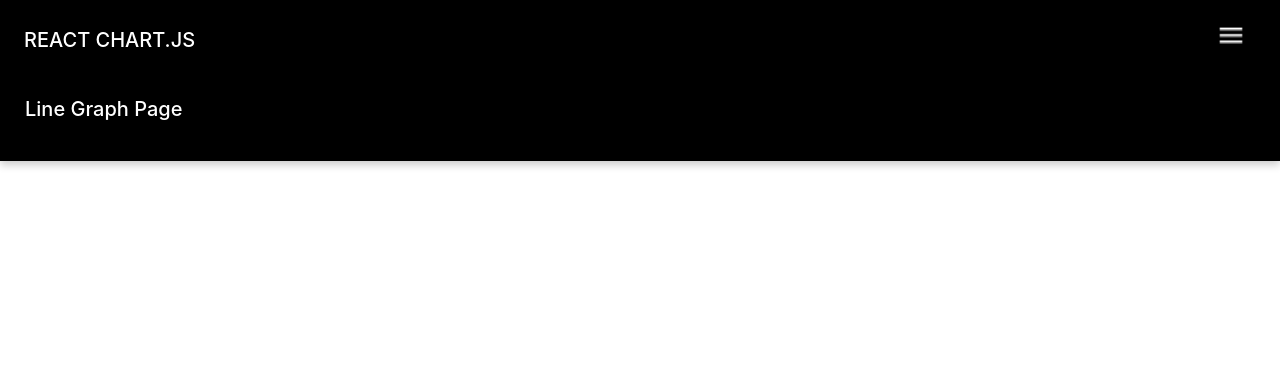
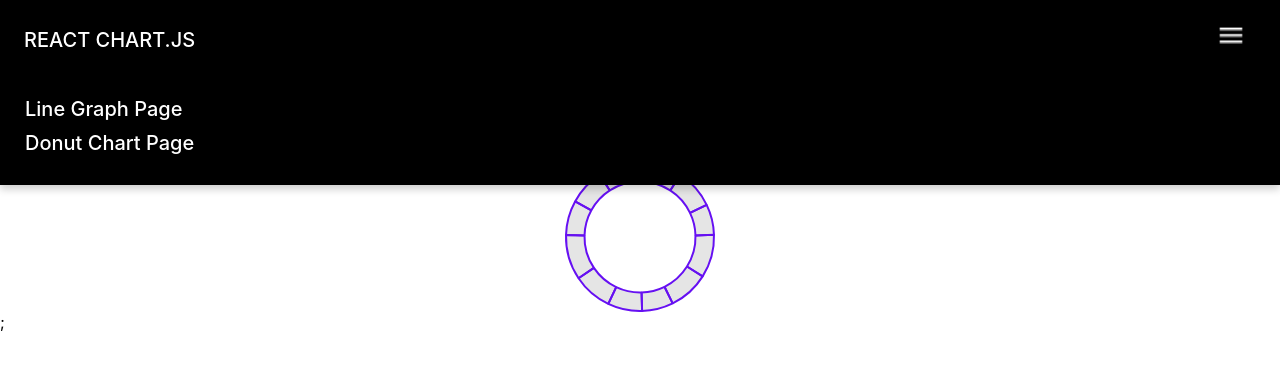
Before and after one commit to sleeplesseditor/ReactChartsJS, a React (Create React App) app: page /donut-chart in a window 1280 px wide. Both pictures are taken after a click on the button 1231 px from the left and 28 px from the top of the page. Shown: the top 366 px of the page. Built offline with nearby package versions, Linux system fonts and the light colour scheme.

Commit message:
Test version of Donut Chart implemented

```diff
--- a/src/App.js
+++ b/src/App.js
@@ -5,6 +5,7 @@ import LazyLoader from './components/LazyLoader/LazyLoader';
 import './App.scss';
 
 const DashboardPage = React.lazy(() => import('./pages/Dashboard/Dashboard'));
+const DonutPage = React.lazy(() => import('./pages/DonutPage/DonutPage'));
 
 function App() {
   return (
@@ -12,6 +13,7 @@ function App() {
     <Header />
       <Switch>
         <Route exact path="/" component={LazyLoader(DashboardPage)} />
+        <Route exact path="/donut-chart" component={LazyLoader(DonutPage)} />
       </Switch>
   </Router>
   );
--- /dev/null
+++ b/src/components/DonutChart/DonutChart.jsx
@@ -0,0 +1,76 @@
+import React, { PureComponent } from 'react'
+import Chart from "chart.js";
+import './DonutChart.scss';
+
+let myDonutChart;
+
+//--Chart Style Options--//
+Chart.defaults.global.defaultFontFamily = "'PT Sans', sans-serif"
+Chart.defaults.global.legend.display = false;
+//--Chart Style Options--//
+
+export default class DonutChart extends PureComponent {
+    chartRef = React.createRef();
+
+    componentDidMount() {
+        this.buildChart();
+    }
+
+    componentDidUpdate() {
+        this.buildChart();
+    }
+
+    buildChart = () => {
+      const myChartRef = this.chartRef.current.getContext("2d");
+      const { data, average, labels } = this.props;
+
+      if (typeof myDonutChart !== "undefined") myDonutChart.destroy();
+
+      myDonutChart = new Chart(myChartRef, {
+        type: "doughnut",
+        data: {
+          //Bring in data
+          labels: labels,
+          datasets: [
+            {
+              label: "Sales",
+              data: data,
+              fill: false,
+              borderColor: "#6610f2"
+            },
+            {
+              label: "National Average",
+              data: average,
+              fill: false,
+              borderColor: "#E0E0E0"
+            }
+          ]
+        },
+        options: {
+          tooltips: {
+            displayColors: false,
+            titleFontSize: 16,
+            bodyFontSize: 14,
+            xPadding: 10,
+            yPadding: 10,
+            callbacks: {
+                label: (tooltipItem, data) => {
+                    return `$ ${tooltipItem.value}`
+                }
+            }
+          }
+        }
+      });
+    }
+
+    render() {
+      return (
+        <div>
+          <canvas
+            id="myChart"
+            ref={this.chartRef}
+          />
+        </div>
+      )
+    }
+}
--- a/src/components/Header/Header.jsx
+++ b/src/components/Header/Header.jsx
@@ -56,6 +56,13 @@ export default function Header() {
           >
             Line Graph Page
           </Link>
+          <Link
+            to={"/donut-chart"}
+            style={{ textDecoration: 'none' }}
+            onClick={toggleNav}
+          >
+            Donut Chart Page
+          </Link>
         </nav>
       </CSSTransition>
       <button onClick={toggleNav} className="header-button">
--- /dev/null
+++ b/src/pages/DonutPage/DonutPage.jsx
@@ -0,0 +1,26 @@
+import React, { useEffect, useState } from 'react';
+import DonutChart from '../../components/DonutChart/DonutChart';
+import './DonutPage.scss';
+import { managerData, yearLabels } from "../../data/mockData";
+
+const DonutPage = () => {
+  const [yearLabel, yearLabelSetter] = useState();
+  const [data, dataSetter] = useState();
+
+  useEffect(() => {
+    yearLabelSetter(yearLabels);
+    dataSetter(managerData);
+  }, []);
+
+    return (
+      <div className="donut-container">
+        <h1>Donut Chart Page</h1>
+        <DonutChart
+          labels={yearLabel}
+          data={data}
+        />
+      </div>
+    )
+};
+
+export default DonutPage;
--- /dev/null
+++ b/src/pages/DonutPage/DonutPage.scss
@@ -0,0 +1,7 @@
+.donut-container {
+  display: flex;
+  flex-direction: column;
+  justify-content: center;
+  align-items: center;
+  margin-top: 5rem;
+}
```
Also changed, not shown: src/components/DonutChart/DonutChart.scss (added), src/components/DonutChart/DonutChartTable.jsx (added). Lines whose indentation alone changed are shown as unchanged.
